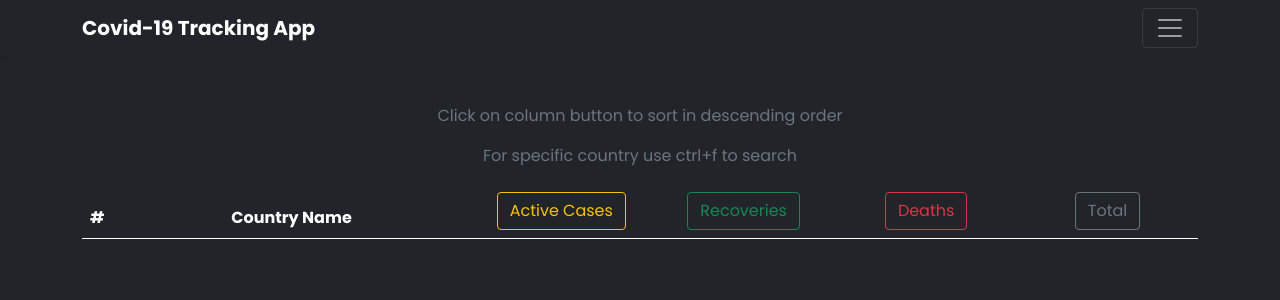
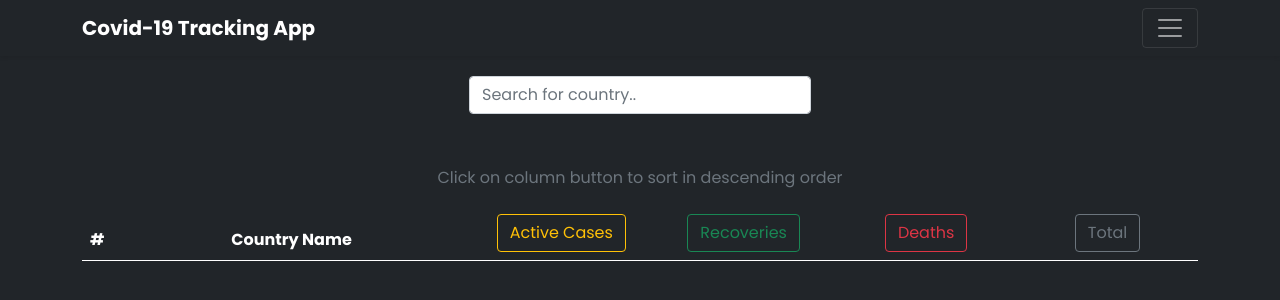
Before and after one commit to saishankar25/covid-19-TrackingApp, a plain HTML site: page index.html in a window 1280 px wide. Drawn offline with nearby package versions, Linux system fonts and the light colour scheme; no server answers.

Commit message:
added search bar

```diff
--- a/index.html
+++ b/index.html
@@ -78,13 +78,19 @@
 
 
 
+        <div class="container d-flex justify-content-center mt-3 p-1">
+            <form class="form-inline">
+
+                <input class="form-control" type="text" id="myInput" onkeyup="myFunction()" placeholder="Search for country..">
+
+            </form>
         </div>
 
         <div class="album py-5">
             <div class="container">
                 <div class="container">
                     <p class="text-secondary text-center">Click on column button to sort in descending order</p>
-                    <p class="text-secondary text-center">For specific country use ctrl+f to search</p>
+
                 </div>
                 <div class="table-responsive">
                     <table class="table text-center table-lg text-white">
@@ -121,6 +127,29 @@
 
 
     <script src="script.js"></script>
+    <script>
+        function myFunction() {
+            // Declare variables
+            var input, filter, table, tr, td, i, txtValue;
+            input = document.getElementById("myInput");
+            filter = input.value.toUpperCase();
+            table = document.getElementById("table");
+            tr = table.getElementsByTagName("tr");
+
+            // Loop through all table rows, and hide those who don't match the search query
+            for (i = 0; i < tr.length; i++) {
+                td = tr[i].getElementsByTagName("td")[0];
+                if (td) {
+                    txtValue = td.textContent || td.innerText;
+                    if (txtValue.toUpperCase().indexOf(filter) > -1) {
+                        tr[i].style.display = "";
+                    } else {
+                        tr[i].style.display = "none";
+                    }
+                }
+            }
+        }
+    </script>
 
     <script src="https://cdn.jsdelivr.net/npm/bootstrap@5.0.2/dist/js/bootstrap.bundle.min.js"
         integrity="sha384-MrcW6ZMFYlzcLA8Nl+NtUVF0sA7MsXsP1UyJoMp4YLEuNSfAP+JcXn/tWtIaxVXM"
```
